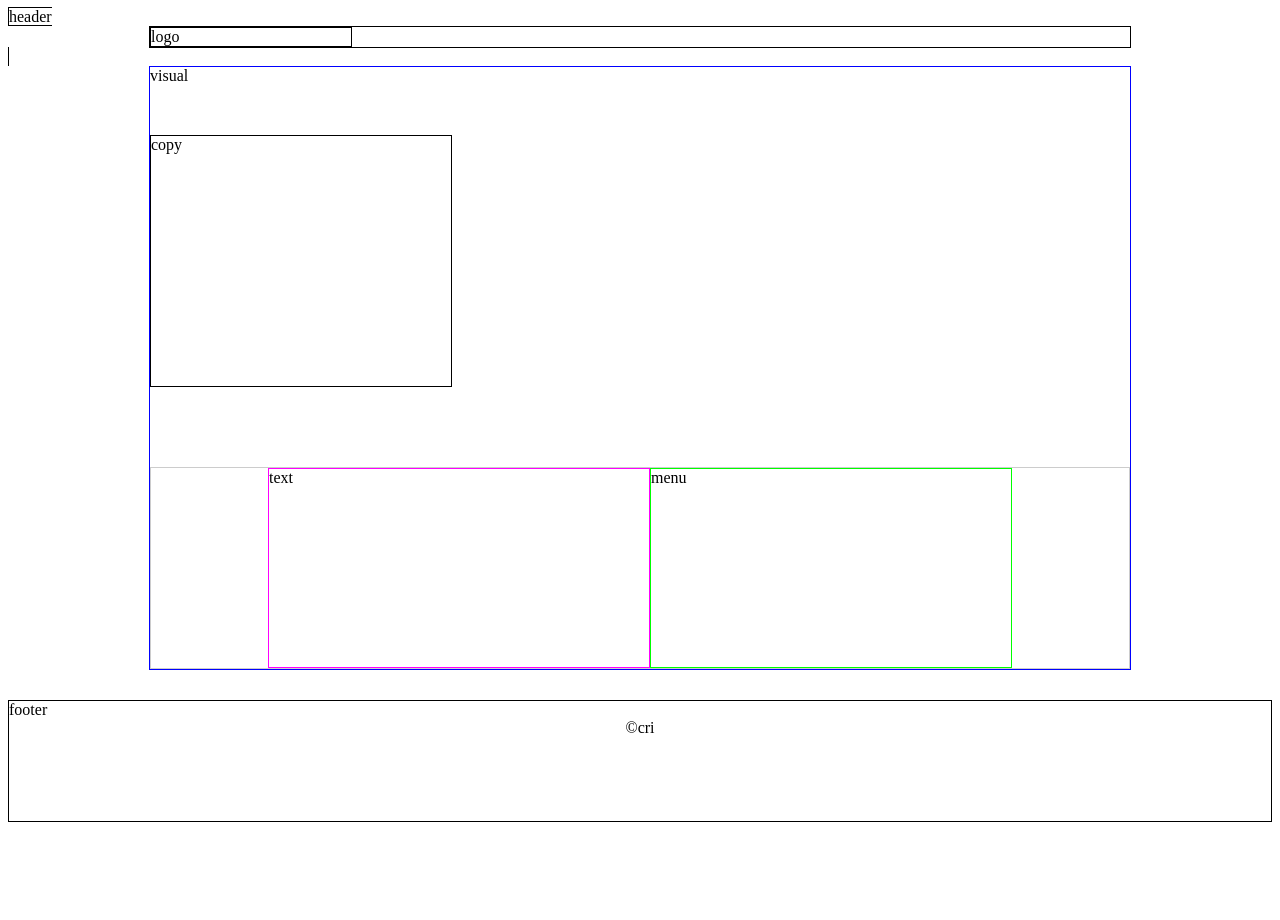
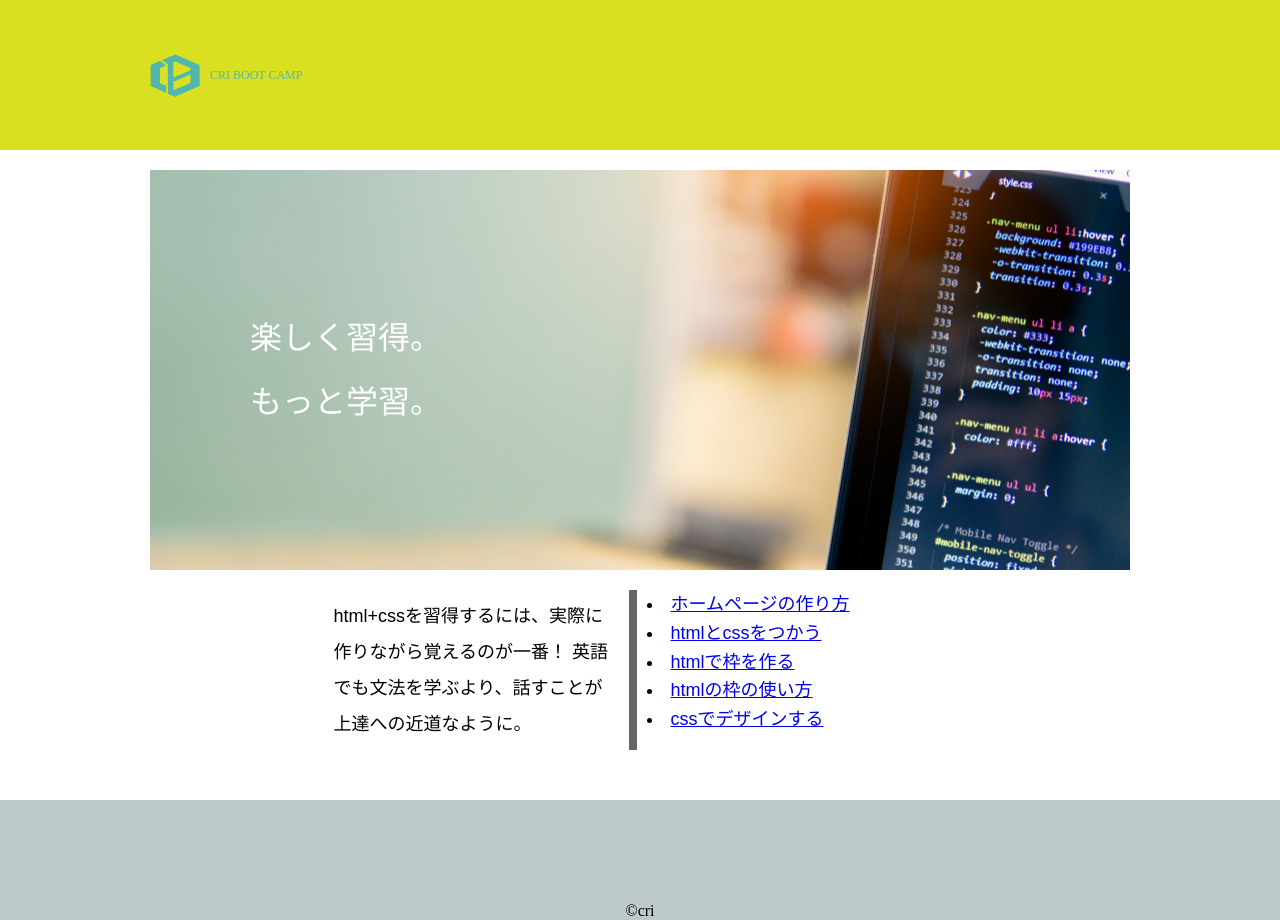
Before and after one commit to TakuyaArai353/CBC, a plain HTML site: page intro/intro1/index.html in a window 1280 px wide. Before the commit the page ends 830 px from the top, so only its background shows below. Drawn offline with Linux system fonts and the light colour scheme.

Commit message:
html,cssを使用した簡単なのwebサイト

```diff
--- a/intro/intro1/css/stylesheet.css
+++ b/intro/intro1/css/stylesheet.css
@@ -1,62 +1,90 @@
-.header{
+body {
+  margin: 0;
+}
+
+.header {
   height:150px;
   margin-bottom:20px;
-  border: 1px solid #000;
+  background-color: #d9e021;
+  display: flex;
+  align-items: center;
 }
 
-.header_contents{
+.header_contents {
   margin:0 auto;
   width:980px;
-  border: 1px solid #000;
 }
 
-.logo{
+.logo {
   width:200px;
-  border: 1px solid #000;
+  color: #52b6ac;
+  font-size: 12px;
+  display: flex;
+  align-items: center;
 }
 
-.contents{
+.logo img {
+  width:50px;
+  margin-right: 10px;
+}
+
+.contents {
   margin:0 auto;
   width:980px;
-  border: 1px solid #00F;
 }
 
-.visual{
+.visual {
   height:400px;
+  background: url("../images/top_bg.jpg") no-repeat center center;
+  display: flex;
+  align-items: center;
 }
 
-.copy{
-  width:300px;
-  height:250px;
-  margin-top:50px;
-  border: 1px solid #000;
+.copy {
+  color: #FFF;
+  margin-left:100px;
+  font: normal 32px/2em sans-serif;
 }
 
 .text_wrapper {
   height: 200px;
   display: flex;
   justify-content: center;
-  border: 1px solid #CCC;
 }
 
-.text{
-  width:380px;
-  border: 1px solid #F0F;
+.text {
+  width:280px;
+  height:160px;
+  margin-top:20px;
+  padding-right:15px;
+  border-right:8px solid #666;
+  font:normal 18px/2em sans-serif;
+  display:flex;
+  align-items: center;
 }
 
-.menu{
-  width:360px;
-  border: 1px solid #0F0;
+.menu {
+  width:300px;
+  margin-top:20px;
+  margin-left: 10px;
+  font:normal 18px/1.6em sans-serif;
+  align-items: center;
 }
 
-.footer{
+.menu li {
+  display: list-item;
+}
+
+.footer {
   height:120px;
   margin-top:30px;
-  border: 1px solid #000;
+  background-color:#bec9c9;
+  display:flex;
+  justify-content: center;
 }
 
-.footer_contents{
-  margin:0 auto;
+.footer_contents {
   width:980px;
   text-align: center;
+  align-self: flex-end;
 }
--- a/intro/intro1/index.html
+++ b/intro/intro1/index.html
@@ -9,27 +9,32 @@
 </head>
 <body>
     <dib class="header">
-        header
         <div class="header_contents">
             <div class="logo">
-                logo
+                <img src="./images/cbc_icon.svg" alt="">
+                CRI BOOT CAMP
             </div>
         </div>
     </dib>
 
     <div class="contents">
         <div class="visual">
-            visual
             <div class="copy">
-                copy
+                楽しく習得。 <br>
+                もっと学習。
             </div>
         </div>
         <div class="text_wrapper">
             <div class="text">
-                text
+                html+cssを習得するには、実際に作りながら覚えるのが一番！
+                英語でも文法を学ぶより、話すことが上達への近道なように。
             </div>
             <div class="menu">
-                menu
+                <li><a href="page1.html">ホームページの作り方</a></li>
+                <li><a href="page2.html">htmlとcssをつかう</a></li>
+                <li><a href="page3.html">htmlで枠を作る</a></li>
+                <li><a href="page4.html">htmlの枠の使い方</a></li>
+                <li><a href="page5.html">cssでデザインする</a></li>
             </div>
         </div>
 
@@ -37,7 +42,6 @@
 
 
     <div class="footer">
-        footer
         <div class="footer_contents">
             ©cri
         </div>
```
Also changed, not shown: intro/intro1/images/cbc_icon.svg (added), intro/intro1/images/top_bg.jpg (added).
